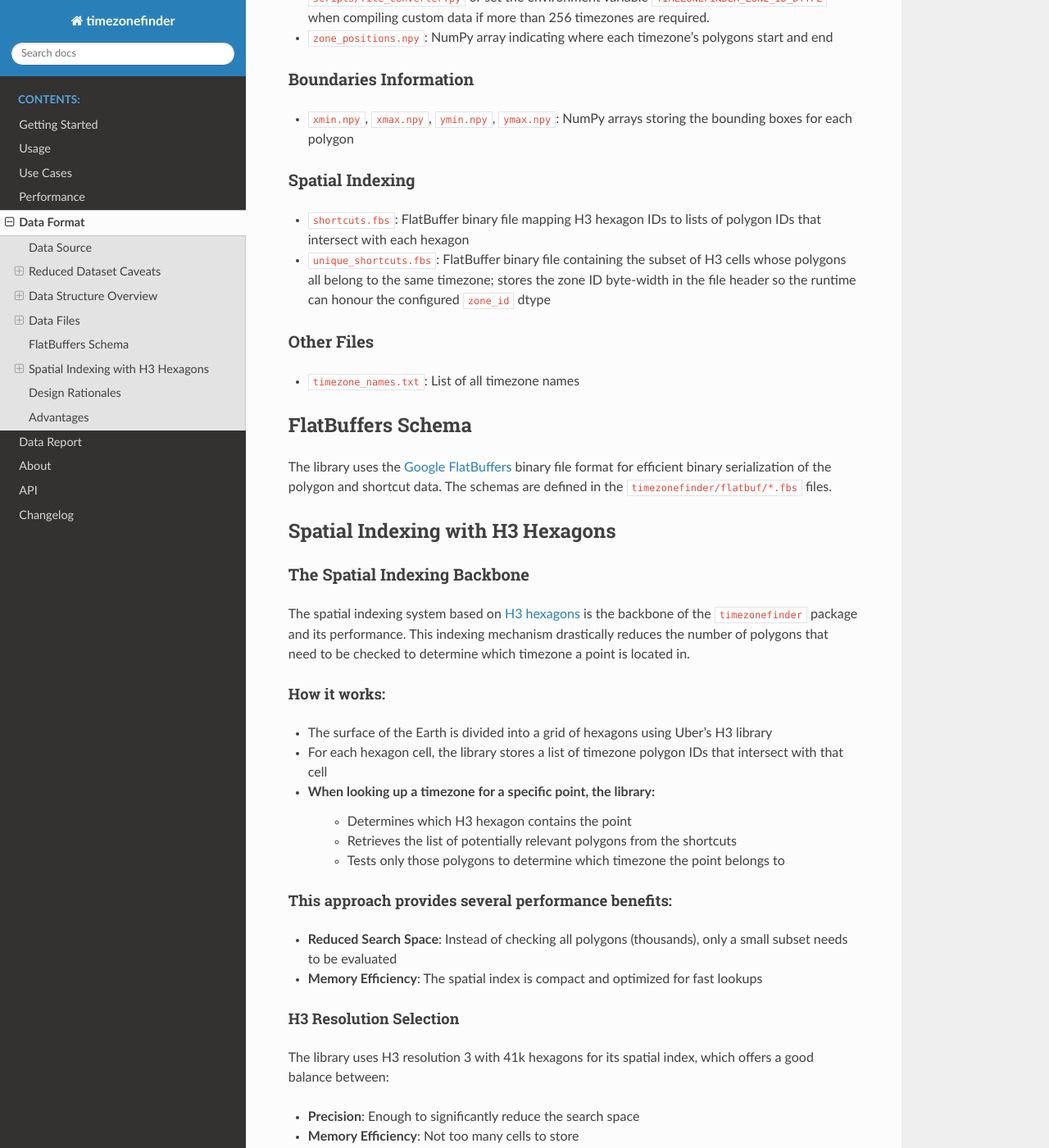
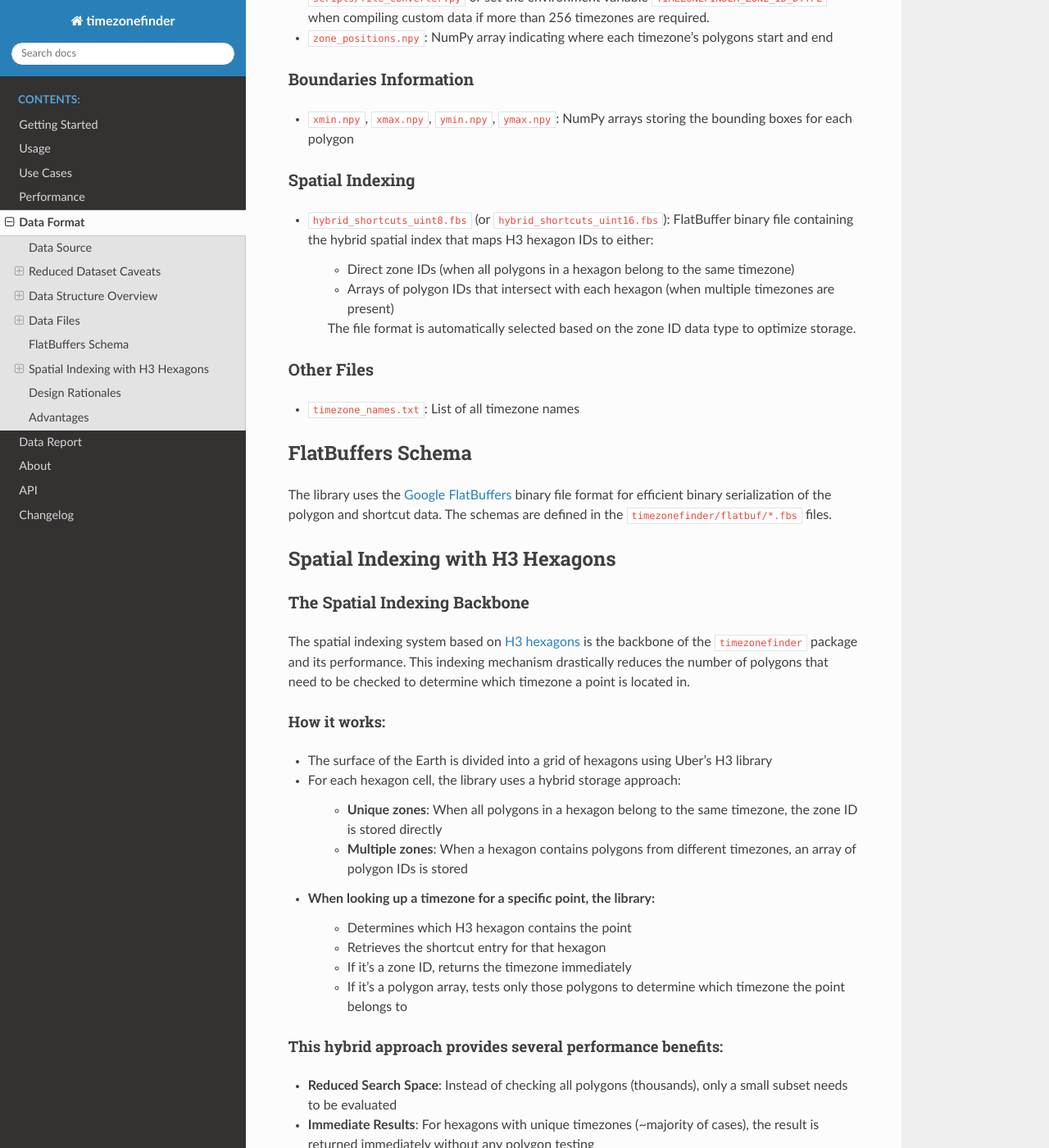
Before and after one commit to jannikmi/timezonefinder, a Sphinx documentation site: the page built from docs/data_format.rst, in a window 1280 px wide and 1400 px high, scrolled down 2987 px. Shown: the whole window at 82% size. Built offline with Sphinx 7.4.7 and the Read the Docs theme 3.1.0, drawn with Linux system fonts in a browser that asks for light colours; some of the changed text lies outside the part shown.

Commit message:
mention the new hybrid shortcut index in the documentation

```diff
--- a/CHANGELOG.rst
+++ b/CHANGELOG.rst
@@ -3,19 +3,20 @@ Changelog
 =========
 
 
-8.x.x (TBA)
+8.1.0 (2025-09-22)
 ------------------
 
 * add the support of using the TimeZonefinder class instances as context managers. added a basic usage examples
+* introduced hybrid shortcut index structure that combines the functionality of separate shortcuts and unique shortcuts into a single optimized data structure, improving performance and reducing memory usage
 * zone id storage now defaults to ``uint8`` and can be overridden via ``--zone-id-dtype``/``TIMEZONEFINDER_ZONE_ID_DTYPE`` when recompiling binaries
 * relax ``cffi`` upper bound to allow the 2.x series (minimum stays at ``1.15.1``) so downstream packages pinning ``cffi>=2.0`` resolve cleanly
-
 
 Internal:
 
 * using abi3 (aka Python limited API) wheels to avoid a combinatory explosion with Python version. It allows the use of a single Python 3.9 base and building future-proof wheels. Thanks to `theirix <https://github.com/theirix>`__
 * using pydantic to validating and parsing the GeoJSON dataset. Thanks to `ARYAN RAJ <https://github.com/nikkhilaaryan>`__ for the PR.
 * refactored file_converter.py to improve code quality. Thanks to `Pratyush Kumar <https://github.com/pratyushkumar211`__ for the PR.
+* consolidated shortcut data structures: replaced ``shortcuts.fbs`` file with ``hybrid_shortcuts_uint8.fbs`` (or ``hybrid_shortcuts_uint16.fbs``) file that stores both polygon lists and direct zone IDs using the minimal dtype for zone IDs.
 
 
 8.0.0 (2025-08-11)
--- a/docs/data_format.rst
+++ b/docs/data_format.rst
@@ -84,11 +84,10 @@ Data Structure Overview
 The timezonefinder library uses highly optimized binary data structures to enable fast and memory-efficient timezone lookups. The data is organized into several files:
 
 1. **Polygon Coordinates**: Stored in a FlatBuffers binary file (``coordinates.fbs``) one for all timezone boundary polygons and one for all holes
-2. **Shortcuts**: Spatial index using H3 hexagons (``shortcuts.fbs``)
-3. **Unique Shortcut Zones**: Fast lookup table returning a timezone immediately when all polygons in a hexagon share the same zone (``unique_shortcuts.fbs``)
-4. **Numpy Arrays**: Various NumPy binary files (.npy) storing information about the polygons
-5. **Zone Names**: Text file listing the timezone names
-6. **Hole Registry**: a mapping from polygon IDs to the amount and position of its holes
+2. **Hybrid Shortcut Index**: Spatial index using H3 hexagons (``hybrid_shortcuts_uint8.fbs`` or ``hybrid_shortcuts_uint16.fbs``) that stores either direct zone IDs or polygon lists depending on timezone complexity
+3. **Numpy Arrays**: Various NumPy binary files (.npy) storing information about the polygons
+4. **Zone Names**: Text file listing the timezone names
+5. **Hole Registry**: a mapping from polygon IDs to the amount and position of its holes
 
 
 Coordinate Representation
@@ -126,8 +125,12 @@ Boundaries Information
 Spatial Indexing
 ----------------
 
-* ``shortcuts.fbs``: FlatBuffer binary file mapping H3 hexagon IDs to lists of polygon IDs that intersect with each hexagon
-* ``unique_shortcuts.fbs``: FlatBuffer binary file containing the subset of H3 cells whose polygons all belong to the same timezone; stores the zone ID byte-width in the file header so the runtime can honour the configured ``zone_id`` dtype
+* ``hybrid_shortcuts_uint8.fbs`` (or ``hybrid_shortcuts_uint16.fbs``): FlatBuffer binary file containing the hybrid spatial index that maps H3 hexagon IDs to either:
+
+   - Direct zone IDs (when all polygons in a hexagon belong to the same timezone)
+   - Arrays of polygon IDs that intersect with each hexagon (when multiple timezones are present)
+
+   The file format is automatically selected based on the zone ID data type to optimize storage.
 
 Other Files
 -----------
@@ -153,17 +156,24 @@ How it works:
 ~~~~~~~~~~~~~
 
 * The surface of the Earth is divided into a grid of hexagons using Uber's H3 library
-* For each hexagon cell, the library stores a list of timezone polygon IDs that intersect with that cell
+* For each hexagon cell, the library uses a hybrid storage approach:
+
+   - **Unique zones**: When all polygons in a hexagon belong to the same timezone, the zone ID is stored directly
+   - **Multiple zones**: When a hexagon contains polygons from different timezones, an array of polygon IDs is stored
+
 * When looking up a timezone for a specific point, the library:
    * Determines which H3 hexagon contains the point
-   * Retrieves the list of potentially relevant polygons from the shortcuts
-   * Tests only those polygons to determine which timezone the point belongs to
+   * Retrieves the shortcut entry for that hexagon
+   * If it's a zone ID, returns the timezone immediately
+   * If it's a polygon array, tests only those polygons to determine which timezone the point belongs to
 
-This approach provides several performance benefits:
-~~~~~~~~~~~~~~~~~~~~~~~~~~~~~~~~~~~~~~~~~~~~~~~~~~~~
+This hybrid approach provides several performance benefits:
+~~~~~~~~~~~~~~~~~~~~~~~~~~~~~~~~~~~~~~~~~~~~~~~~~~~~~~~~~
 
 * **Reduced Search Space**: Instead of checking all polygons (thousands), only a small subset needs to be evaluated
-* **Memory Efficiency**: The spatial index is compact and optimized for fast lookups
+* **Immediate Results**: For hexagons with unique timezones (~majority of cases), the result is returned immediately without any polygon testing
+* **Memory Efficiency**: The spatial index is compact and optimized for fast lookups, storing zone IDs directly when possible
+* **Adaptive Storage**: Uses the most efficient storage method for each hexagon based on its timezone complexity
 
 H3 Resolution Selection
 ~~~~~~~~~~~~~~~~~~~~~~~
@@ -175,6 +185,17 @@ The library uses H3 resolution 3 with 41k hexagons for its spatial index, which
 * **Lookup Speed**: Quick to determine which cell contains a point
 
 The shortcuts are precompiled during the data build process. This preprocessing step is computationally intensive but only needs to be performed once, allowing all subsequent timezone lookups to be extremely fast.
+
+Hybrid Shortcut Data Structure
+~~~~~~~~~~~~~~~~~~~~~~~~~~~~~~~
+
+The hybrid shortcut system combines two previous approaches into a single optimized data structure:
+
+* **Direct Zone Storage**: For hexagons where all intersecting polygons belong to the same timezone, the zone ID is stored directly as an integer. This eliminates the need for polygon testing in the majority of cases.
+
+* **Polygon List Storage**: For hexagons that contain polygons from multiple timezones, an array of polygon IDs is stored. Only these polygons need to be tested during lookup.
+
+This hybrid approach automatically chooses the most efficient storage method for each hexagon, providing optimal performance across different geographic regions. Areas with clear timezone boundaries benefit from immediate zone ID lookups, while complex border regions still use the efficient polygon list approach.
 
 Design Rationales
 =================
```
Also changed, not shown: 2 other files.
